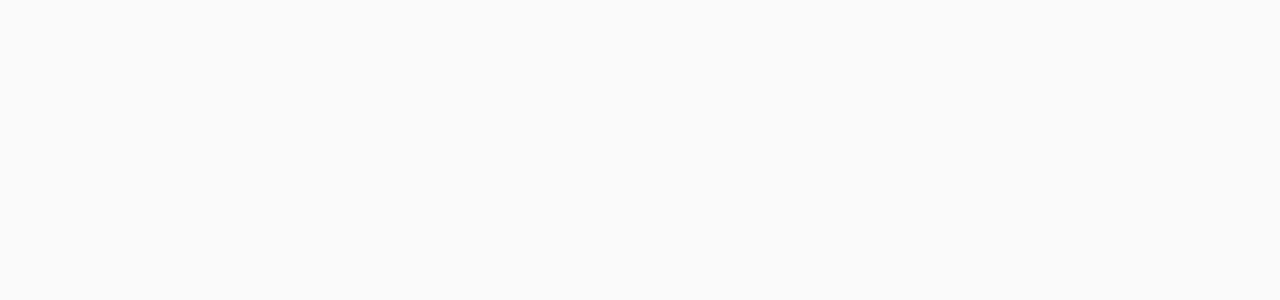
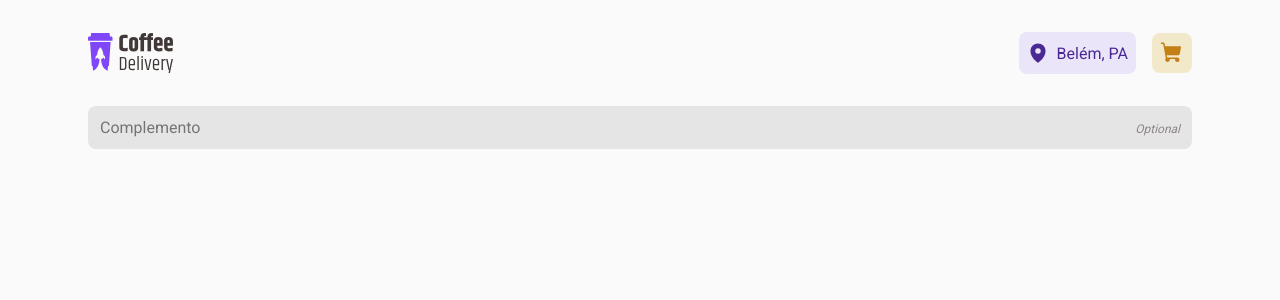
Before and after one commit to DenisLevy76/ignite-coffe-challenge-2, a React (Vite) app: page /checkout in a window 1280 px wide. Before the commit this address had no page. Shown: the top 300 px of the page. Built offline with nearby package versions, Linux system fonts and the light colour scheme.

Commit message:
Add input component

```diff
--- a/index.html
+++ b/index.html
@@ -10,7 +10,7 @@
   <meta charset="UTF-8" />
   <link rel="shortcut icon" href="/icons/logo.svg" type="image/x-icon">
   <meta name="viewport" content="width=device-width, initial-scale=1.0" />
-  <title>coffee delivery</title>
+  <title>Coffee delivery</title>
 </head>
 
 <body>
--- a/src/components/HeaderComponent/index.tsx
+++ b/src/components/HeaderComponent/index.tsx
@@ -18,7 +18,7 @@ export const HeaderComponent: React.FC = () => {
             <MapPin size={22} weight="fill" />
             <p>Belém, PA</p>
           </span>
-          <CartLink as={Link} to="/cart" title="Ir para o carrinho">
+          <CartLink as={Link} to="/checkout" title="Ir para o checkout">
             <ShoppingCart size={24} weight="fill" />
             {cart.length > 0 && (
               <span className="cart-length">{cart.length}</span>
--- /dev/null
+++ b/src/components/InputNumberComponent copy/index.tsx
@@ -0,0 +1,19 @@
+import { Container } from './styles'
+import { InputComponentProps } from './types'
+
+export const InputComponent: React.FC<InputComponentProps> = ({
+  id,
+  required,
+  ...props
+}) => {
+  return (
+    <Container>
+      <input {...props} id={id} required={required} placeholder="Complemento" />
+      {!required && (
+        <label htmlFor={id}>
+          <i>Optional</i>
+        </label>
+      )}
+    </Container>
+  )
+}
--- /dev/null
+++ b/src/components/InputNumberComponent copy/styles.ts
@@ -0,0 +1,32 @@
+import styled, { css } from 'styled-components'
+
+export const Container = styled.label`
+  ${({ theme }) => css`
+    background: ${theme.colors.baseButton};
+    border-radius: 8px;
+    display: flex;
+
+    display: flex;
+    align-items: center;
+    padding-right: 0.75rem;
+
+    &:focus-within {
+      outline: ${({ theme }) => theme.colors.outline};
+    }
+
+    > input {
+      padding: 0.75rem 0.75rem;
+      width: 100%;
+      background: transparent;
+
+      &:focus {
+        outline: none;
+      }
+    }
+
+    i {
+      font-size: 0.75rem;
+      color: ${({ theme }) => theme.colors.baseLabel};
+    }
+  `}
+`
--- /dev/null
+++ b/src/components/InputNumberComponent copy/types.d.ts
@@ -0,0 +1,6 @@
+import { InputHTMLAttributes } from 'react'
+
+export interface InputComponentProps
+  extends InputHTMLAttributes<HTMLInputElement> {
+  text?: string
+}
--- /dev/null
+++ b/src/pages/Checkout/index.tsx
@@ -0,0 +1,15 @@
+import { ContainerComponent } from '../../components/ContainerComponent'
+import { InputComponent } from '../../components/InputNumberComponent copy'
+import { AddressFieldset, Container } from './styles'
+
+export const Checkout: React.FC = () => {
+  return (
+    <Container>
+      <ContainerComponent>
+        <AddressFieldset>
+          <InputComponent id="complemento" />
+        </AddressFieldset>
+      </ContainerComponent>
+    </Container>
+  )
+}
--- /dev/null
+++ b/src/pages/Checkout/styles.ts
@@ -0,0 +1,5 @@
+import styled from 'styled-components'
+
+export const Container = styled.div``
+
+export const AddressFieldset = styled.fieldset``
--- a/src/pages/Home/styles.ts
+++ b/src/pages/Home/styles.ts
@@ -29,7 +29,7 @@ export const AboutSection = styled.section`
     }
 
     .home__image {
-      width: 45%;
+      width: 44%;
     }
 
     .home_characteristics {
--- a/src/pages/Routes/index.tsx
+++ b/src/pages/Routes/index.tsx
@@ -1,4 +1,5 @@
 import { Routes, Route } from 'react-router-dom'
+import { Checkout } from '../Checkout'
 import { Home } from '../Home'
 import { DefaultLayout } from '../Layouts/DefaultLayout'
 
@@ -7,6 +8,7 @@ export const RoutesWrapper: React.FC = () => {
     <Routes>
       <Route path="/" element={<DefaultLayout />}>
         <Route path="/" element={<Home />} />
+        <Route path="/checkout" element={<Checkout />} />
       </Route>
     </Routes>
   )
--- a/src/styles/global.ts
+++ b/src/styles/global.ts
@@ -9,7 +9,7 @@ export const GlobalStyles = createGlobalStyle`
       box-sizing: border-box;
     }
     :focus {
-      outline: 2px solid ${theme.colors.purple};
+      outline: ${theme.colors.outline};
       border-radius: 4px;
     }
 
--- a/src/styles/themes/defaultTheme.ts
+++ b/src/styles/themes/defaultTheme.ts
@@ -18,6 +18,7 @@ export const defaultTheme = {
     yellowDark: '#C47F17',
     yellow: '#DBAC2C',
     yellowLight: '#F1E9C9',
+    outline: `2px solid #8047F8`,
   },
 
   type: {
```
